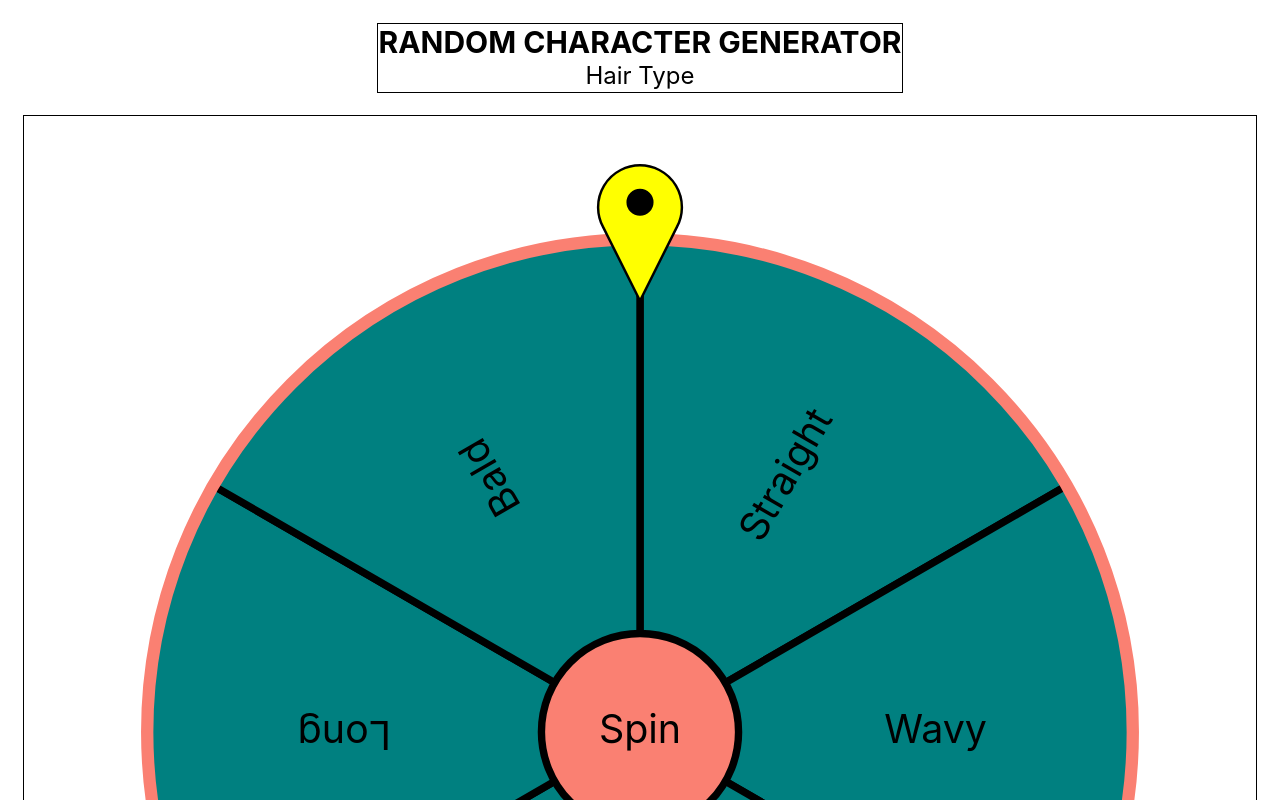
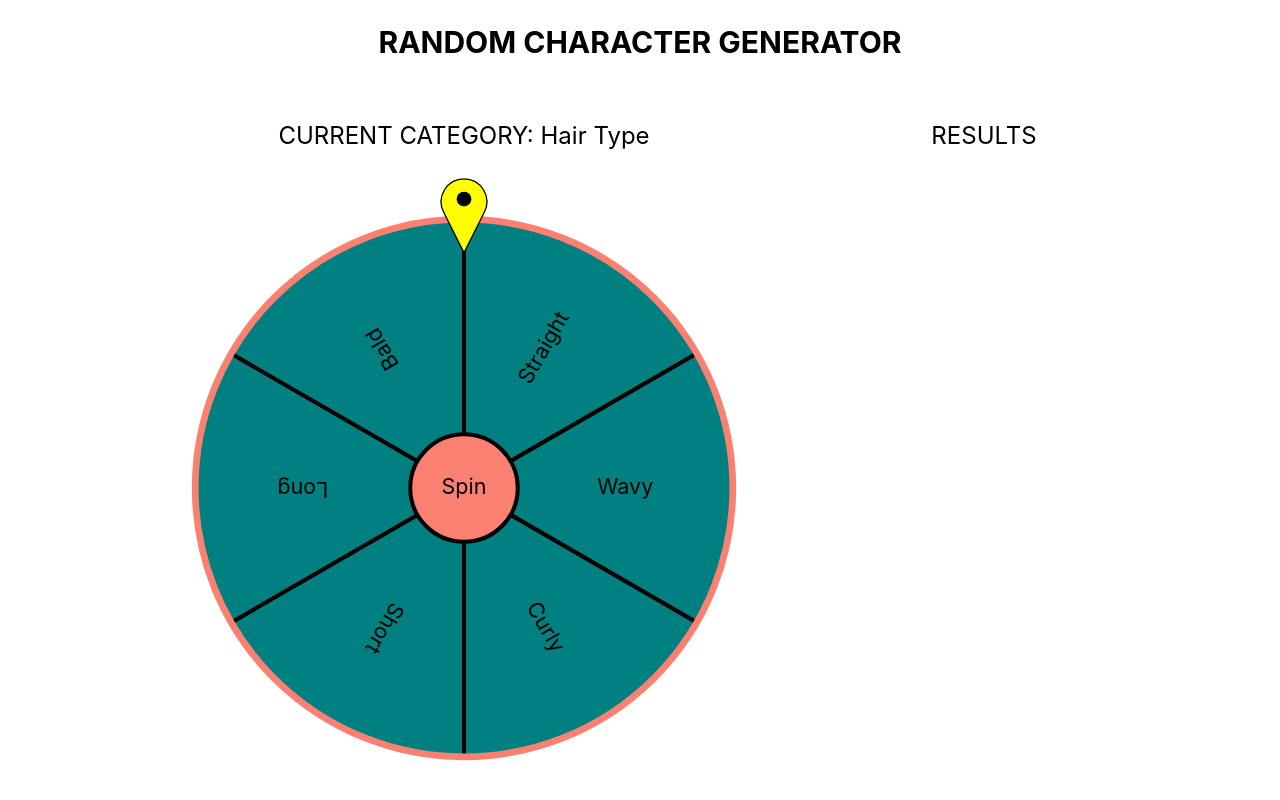
Before and after one commit to chrisic3/random-character-generator, a React (Vite) app: page / in a window 1280 px wide. Shown: the top 800 px of the page. Built offline with nearby package versions, Linux system fonts and the light colour scheme.

Commit message:
feat: continue styling with Tailwind

```diff
--- a/src/components/App.tsx
+++ b/src/components/App.tsx
@@ -36,19 +36,23 @@ function App() {
       : ({ mode: "reset", onClick: handleReset } as const);
 
   return (
-    <div className="flex flex-col gap-6 p-6 items-center">
-      <header className="text-center outline">
+    <div className="flex flex-col gap-6 xl:gap-y-15 p-6 items-center">
+      <header className="text-center">
         <h1 className="text-3xl font-bold">RANDOM CHARACTER GENERATOR</h1>
-        <h2 className="text-2xl">{currentCategory.name}</h2>
       </header>
-      <main className="w-full outline">
+      <main className="flex flex-col gap-6 items-center w-full max-w-5xl xl:flex-row xl:items-start">
+        <section className="w-full max-w-2xl">
           <Wheel
             key={currentCategoryIndex}
+            category={currentCategory.name}
             items={currentCategory.items}
             onResult={handleResult}
             {...modeProps}
           />
+        </section>
+        <section className="w-full max-w-xs">
           <ResultsList results={results} />
+        </section>
       </main>
     </div>
   );
--- a/src/components/ResultsList.tsx
+++ b/src/components/ResultsList.tsx
@@ -3,7 +3,9 @@ import type { Results } from "../types/types";
 
 function ResultsList({ results }: { results: Results }): React.JSX.Element {
   return (
-    <ul>
+    <div className="flex flex-col items-center">
+      <h2 className="text-2xl text-center">RESULTS</h2>
+      <ul className="max-w-xs">
         {Object.entries(results).map((pair) => {
           const [key, val] = pair;
           return (
@@ -13,6 +15,7 @@ function ResultsList({ results }: { results: Results }): React.JSX.Element {
           );
         })}
       </ul>
+    </div>
   );
 }
 
--- a/src/components/Wheel.tsx
+++ b/src/components/Wheel.tsx
@@ -86,6 +86,9 @@ function Wheel(props: WheelProps): React.JSX.Element {
 
   return (
     <div ref={container}>
+      <h2 className="text-2xl text-center">
+        CURRENT CATEGORY: {props.category}
+      </h2>
       <svg viewBox="0 0 500 500">
         <g className="wheel">{paths}</g>
         <circle
--- a/src/types/types.ts
+++ b/src/types/types.ts
@@ -21,12 +21,14 @@ export type WheelItem = {
 };
 
 type SpinWheelProps = {
+  category: string;
   items: WheelItem[];
   onResult: (winner: string) => void;
   mode: "spin";
 };
 
 type AdvanceWheelProps = {
+  category: string;
   items: WheelItem[];
   onResult: (winner: string) => void;
   mode: "next" | "reset";
```
Lines whose indentation alone changed are shown as unchanged.
